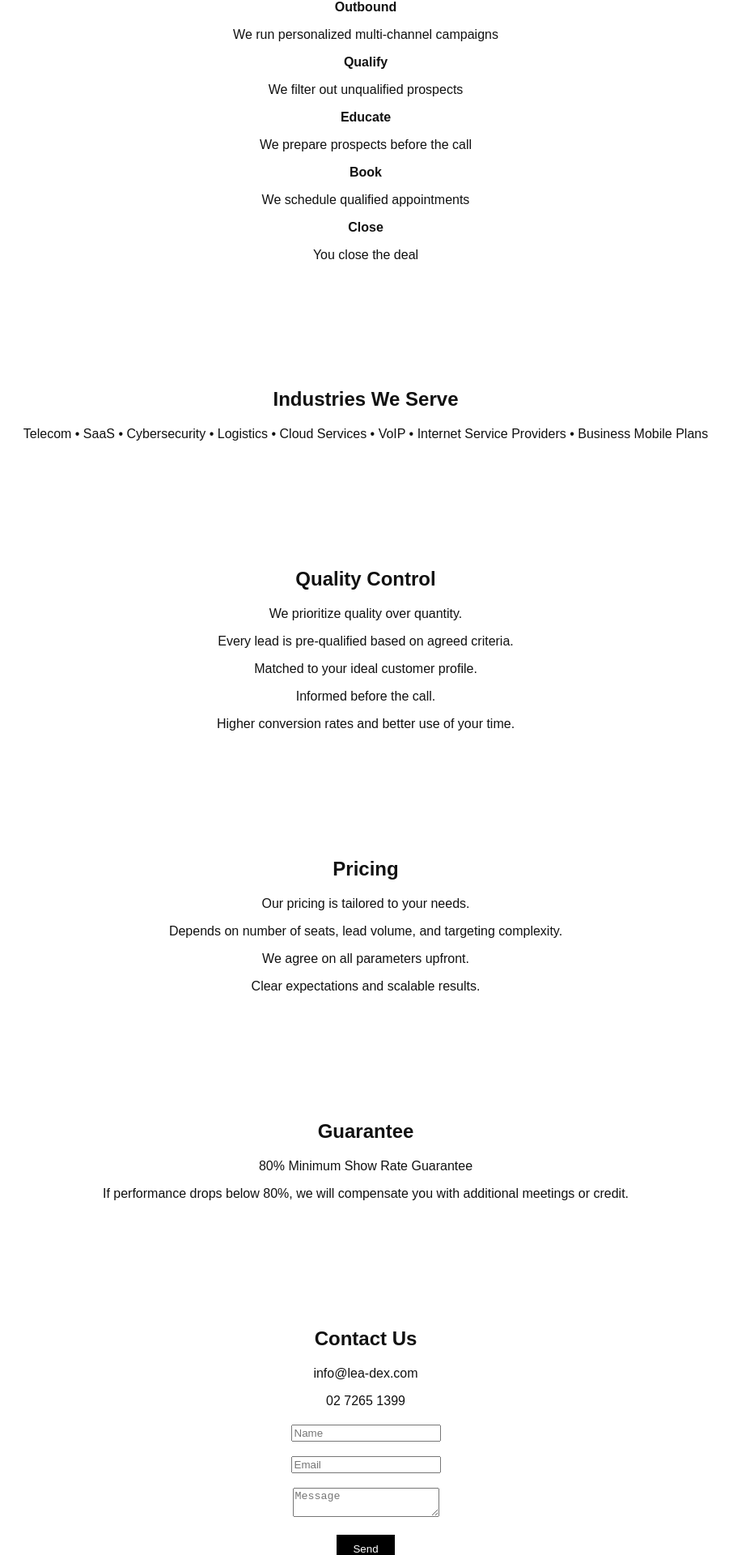
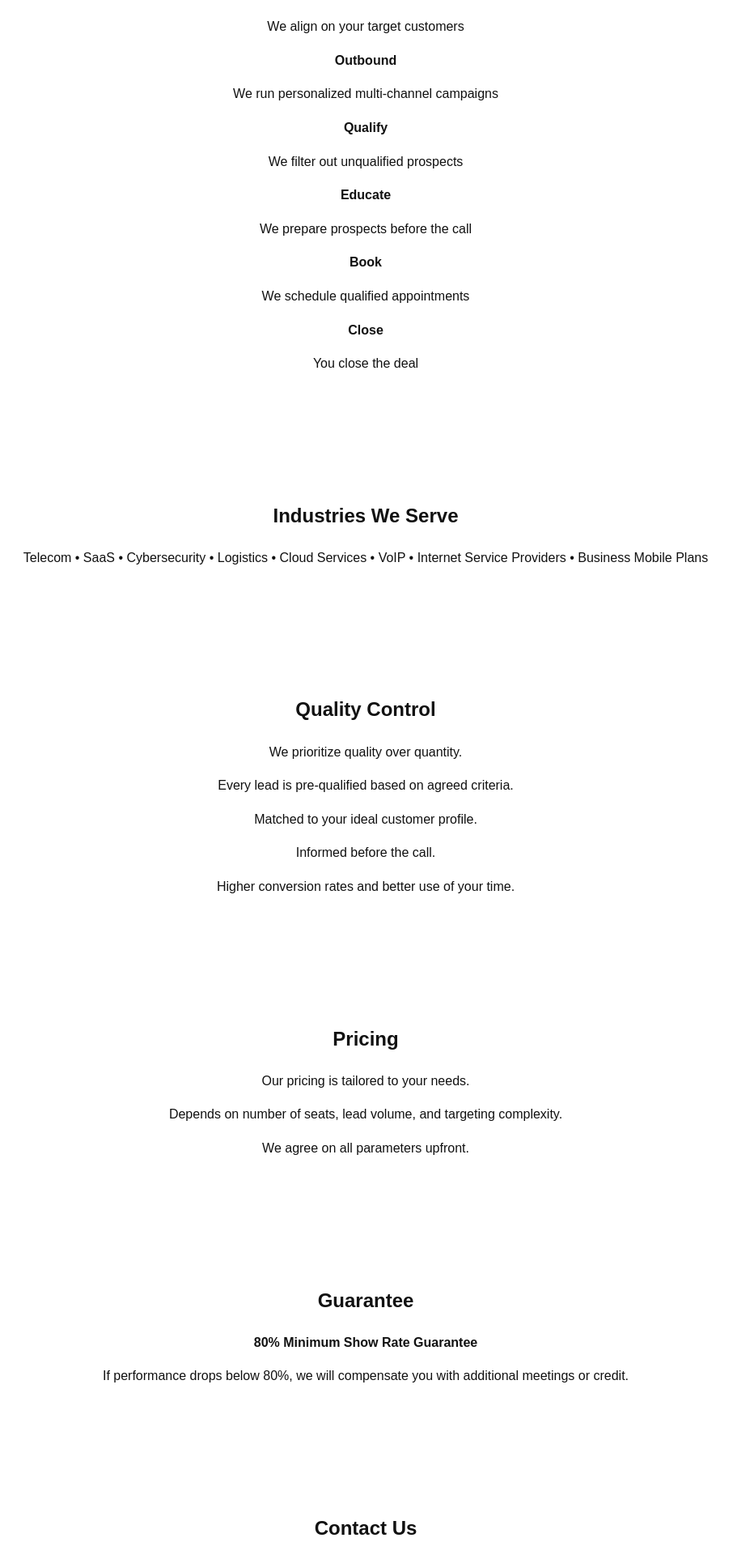
Before and after one commit to youssefamrr0582-debug/leadex-au, a React (Vite) app: page / in a window 1280 px wide. Shown: the part 876-2796 px from the top of the page at 81% size, without its empty margins (188-1094 px from the left). Built offline with nearby package versions, Linux system fonts and the light colour scheme.

Commit message:
Update App.jsx

```diff
--- a/src/App.jsx
+++ b/src/App.jsx
@@ -1,30 +1,6 @@
-import { useState, useEffect } from "react";
-
 export default function App() {
-  const [loading, setLoading] = useState(true);
-
-  useEffect(() => {
-    const t = setTimeout(() => setLoading(false), 600);
-    return () => clearTimeout(t);
-  }, []);
-
-  if (loading) {
   return (
-      <div style={{
-        height: "100vh",
-        display: "flex",
-        alignItems: "center",
-        justifyContent: "center",
-        fontSize: "32px",
-        fontWeight: "bold"
-      }}>
-        LeadEX
-      </div>
-    );
-  }
-
-  return (
-    <div style={{ fontFamily: "Arial", background: "#fff", color: "#111" }}>
+    <div style={{ fontFamily: "Arial", color: "#111", lineHeight: "1.6" }}>
 
       {/* NAVBAR */}
       <header style={{
@@ -51,7 +27,7 @@ export default function App() {
       {/* HERO */}
       <section style={{ textAlign: "center", padding: "80px 20px" }}>
         <h1>Stop Chasing Leads. Start Closing Deals.</h1>
-        <p style={{ maxWidth: "700px", margin: "20px auto" }}>
+        <p>
           We generate qualified B2B leads and book decision-maker meetings so your sales team only closes.
         </p>
         <button style={{
@@ -80,7 +56,6 @@ export default function App() {
       <section id="how" style={{ padding: "60px 20px", textAlign: "center" }}>
         <h2>How It Works</h2>
 
-        <div>
         <p><b>Define Your Ideal Customer Profile</b></p>
         <p>We align on your target customers</p>
 
@@ -98,7 +73,6 @@ export default function App() {
 
         <p><b>Close</b></p>
         <p>You close the deal</p>
-        </div>
       </section>
 
       {/* INDUSTRIES */}
@@ -125,13 +99,12 @@ export default function App() {
         <p>Our pricing is tailored to your needs.</p>
         <p>Depends on number of seats, lead volume, and targeting complexity.</p>
         <p>We agree on all parameters upfront.</p>
-        <p>Clear expectations and scalable results.</p>
       </section>
 
       {/* GUARANTEE */}
       <section id="guarantee" style={{ padding: "60px 20px", textAlign: "center" }}>
         <h2>Guarantee</h2>
-        <p>80% Minimum Show Rate Guarantee</p>
+        <p><b>80% Minimum Show Rate Guarantee</b></p>
         <p>If performance drops below 80%, we will compensate you with additional meetings or credit.</p>
       </section>
 
@@ -139,8 +112,8 @@ export default function App() {
       <section id="contact" style={{ padding: "60px 20px", textAlign: "center" }}>
         <h2>Contact Us</h2>
 
-        <p>info@lea-dex.com</p>
-        <p>02 7265 1399</p>
+        <p>Phone: 02 7265 1399</p>
+        <p>Email: info@lea-dex.com</p>
 
         <div style={{ marginTop: "20px" }}>
           <input placeholder="Name" /><br /><br />
@@ -156,7 +129,7 @@ export default function App() {
           </button>
         </div>
 
-        <p style={{ marginTop: "20px", fontSize: "12px" }}>
+        <p style={{ fontSize: "12px", marginTop: "20px" }}>
           We'll get back to you shortly
         </p>
       </section>
```
Lines whose indentation alone changed are shown as unchanged.
